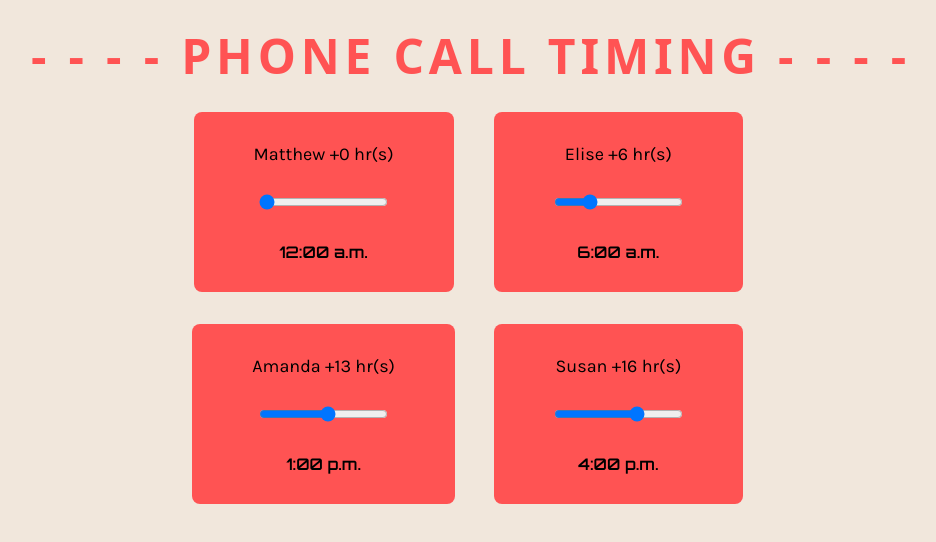
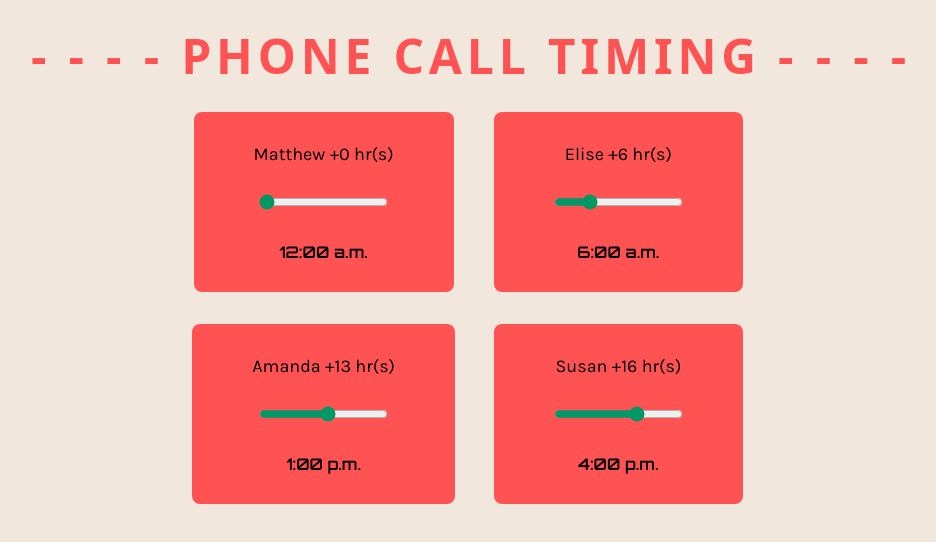
Before and after one commit to Swusan/PhoneCallTiming, a React (Vite) app: page / in a window 1280 px wide. Shown: the top 542 px of the page, without its empty margins (169-1105 px from the left). Built offline with nearby package versions, Linux system fonts and the light colour scheme; a web font is replaced by a local one.

Commit message:
Slider Changes

```diff
--- a/package.json
+++ b/package.json
@@ -10,7 +10,10 @@
     "preview": "vite preview"
   },
   "dependencies": {
+    "@radix-ui/react-dialog": "^1.1.15",
+    "@radix-ui/react-slider": "^1.3.6",
     "@tailwindcss/vite": "^4.1.18",
+    "radix-ui": "^1.4.3",
     "react": "^19.2.0",
     "react-dom": "^19.2.0"
   },
--- a/src/App.tsx
+++ b/src/App.tsx
@@ -16,7 +16,7 @@ function TimeSlot({name, timeDifference, sliderVal, timeString, handleChange}: T
             <div className="p-3 text-center font-karla text-lg">{name} +{timeDifference} hr(s)</div>
             <div className="p-3 text-center">
                 <input
-                    className=""
+                    className="accent-emerald-600"
                     type="range"
                     min="0"
                     max="1439"
```
Also changed, not shown: 1 other file (tests, documents, lock files or other folders).
